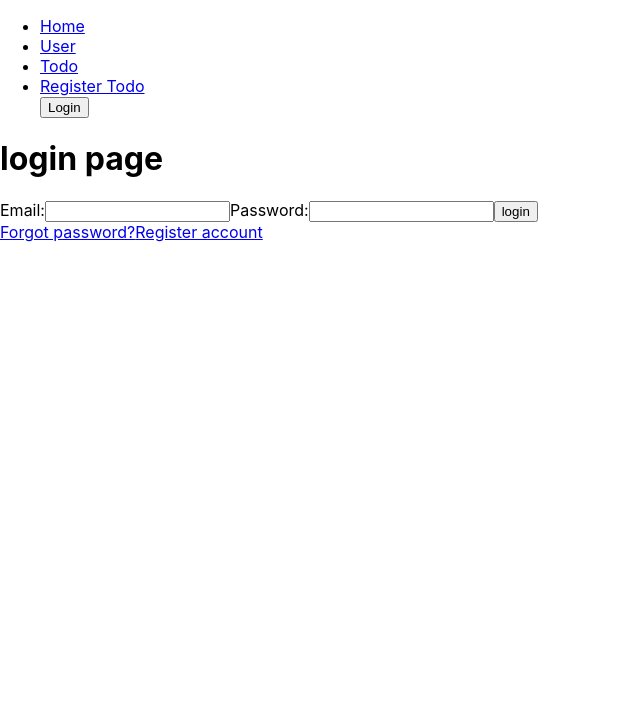
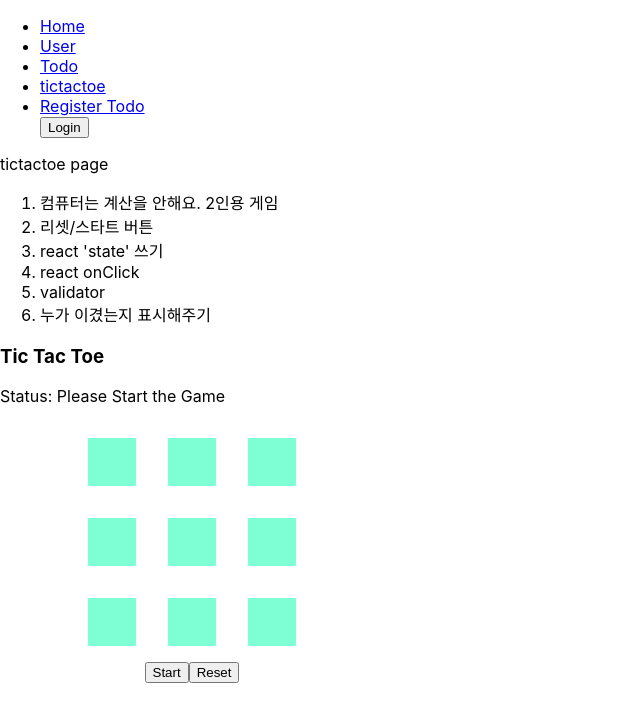
Before and after one commit to kys3923/jeremyTutorialFront, a React (Create React App) app in the folder front/: page /tictactoe in a window 1280 px wide. Before the commit this address led to /login. Shown: the top 722 px of the page, without its empty margins (0-640 px from the left). Built offline with nearby package versions, Linux system fonts and the light colour scheme.

Commit message:
ttt finished

```diff
--- a/front/src/App.js
+++ b/front/src/App.js
@@ -34,6 +34,7 @@ function App() {
         <Route path="/" element={<Landing />} />
         <Route path="login" element={<Login />} />
         <Route path='register' element={<Register />} />
+        <Route path="tictactoe" element={<Tictactoe />} />
 
         {/* userRoutes */}
         <Route element={<ClientRoute />}>
@@ -43,7 +44,6 @@ function App() {
           <Route path='todo/register' element={<TodoRegister />} />
           <Route path='todo/:id' element={<TodoPage />} />
 
-          <Route path="tictactoe" element={<Tictactoe />} />
         </Route>
 
       </Routes>
--- a/front/src/components/header.js
+++ b/front/src/components/header.js
@@ -33,6 +33,7 @@ const Header = (props) => {
         <li><a href='/'>Home</a></li>
         <li><a href='/user'>User</a></li>
         <li><a href='/todo'>Todo</a></li>
+        <li><a href='/tictactoe'>tictactoe</a></li>
         <li><a href='/todo/register'>Register Todo</a></li>
         {!isAuth ? <button onClick={loginButton}>Login</button> : <button onClick={logoutButton}>Logout</button>}
       </ul>
--- a/front/src/pages/Tictactoe.css
+++ b/front/src/pages/Tictactoe.css
@@ -0,0 +1,37 @@
+.gameContainer {
+  display: flex;
+  flex-direction: column;
+  width: 24em;
+  justify-content: center;
+  align-items: center;
+}
+
+.row1 {
+  display: flex;
+  flex-direction: row;
+}
+.row2 {
+  display: flex;
+  flex-direction: row;
+}
+.row3 {
+  display: flex;
+  flex-direction: row;
+}
+
+.buttons {
+  width: 3em;
+  height: 3em;
+  background-color: aquamarine;
+  margin: 1em 1em;
+  display: flex;
+  justify-content: center;
+  align-items: center;
+}
+
+.buttonContainer {
+  width: 24em;
+  display: flex;
+  justify-content: center;
+  flex-direction: row;
+}
--- a/front/src/pages/Tictactoe.js
+++ b/front/src/pages/Tictactoe.js
@@ -1,6 +1,194 @@
 import './Tictactoe.css';
+import { useState } from 'react';
+
 
 const Tictactoe = (props) => {
+
+  const [ button1, setButton1 ] = useState('');
+  const [ button2, setButton2 ] = useState('');
+  const [ button3, setButton3 ] = useState('');
+  const [ button4, setButton4 ] = useState('');
+  const [ button5, setButton5 ] = useState('');
+  const [ button6, setButton6 ] = useState('');
+  const [ button7, setButton7 ] = useState('');
+  const [ button8, setButton8 ] = useState('');
+  const [ button9, setButton9 ] = useState('');
+  const [ player, setPlayer ] = useState(false);
+  const [ isGameStarted, setIsGameStarted ] = useState(false);
+  const [ isGameFinished, setIsGameFinished ] = useState(false);
+  const [ displayText, setDisplayText ] = useState('Please Start the Game');
+
+  const winValidator = () => {
+    console.log('checking')
+    // win situation 123, 147, 159, 258, 369, 357, 456, 789
+    if ( button1 === 'O' && button2 === 'O' && button3 === 'O' ||
+      button1 === 'O' && button4 === 'O' && button7 === 'O' ||
+      button1 === 'O' && button5 === 'O' && button9 === 'O' ||
+      button2 === 'O' && button5 === 'O' && button8 === 'O' ||
+      button3 === 'O' && button6 === 'O' && button9 === 'O' ||
+      button3 === 'O' && button5 === 'O' && button7 === 'O' ||
+      button4 === 'O' && button5 === 'O' && button6 === 'O' ||
+      button7 === 'O' && button8 === 'O' && button9 === 'O'
+    ) {
+      setIsGameFinished(true);
+      displayTextSetter(player, isGameStarted, isGameFinished, 'O')
+    } else if (
+      button1 === 'X' && button2 === 'X' && button3 === 'X' ||
+      button1 === 'X' && button4 === 'X' && button7 === 'X' ||
+      button1 === 'X' && button5 === 'X' && button9 === 'X' ||
+      button2 === 'X' && button5 === 'X' && button8 === 'X' ||
+      button3 === 'X' && button6 === 'X' && button9 === 'X' ||
+      button3 === 'X' && button5 === 'X' && button7 === 'X' ||
+      button4 === 'X' && button5 === 'X' && button6 === 'X' ||
+      button7 === 'X' && button8 === 'X' && button9 === 'X'
+    ) {
+      setIsGameFinished(true);
+      displayTextSetter(player, isGameStarted, isGameFinished, 'X')
+    } else if (
+      button1 !== '' &&
+      button2 !== '' &&
+      button3 !== '' &&
+      button4 !== '' &&
+      button5 !== '' &&
+      button6 !== '' &&
+      button7 !== '' &&
+      button8 !== '' &&
+      button9 !== ''
+      ) {
+        setIsGameFinished(true);
+        displayTextSetter(player, isGameStarted, isGameFinished, 'draw')
+    }
+  }
+
+  const buttonHandler = (e, buttonNum, player, isGameStarted, isGameFinished) => {
+
+    // 1. if game has been started?
+    if (isGameStarted && !isGameFinished) {
+      // 2. if game started, who is the player?
+      if (!player) {
+        // 3. depends on the player, place O or X in the box
+        if(buttonNum === 'btn1') {
+          setButton1('O');
+          // 4. determine if the game has won or draw
+          // 5. if game is finished, isGameFinished = true
+          winValidator();
+          // 6. display who is the winner
+          setPlayer(!player)
+        } else if (buttonNum === 'btn2') {
+          setButton2('O');
+          winValidator();
+          setPlayer(!player)
+        } else if (buttonNum === 'btn3') {
+          setButton3('O');
+          winValidator();
+          setPlayer(!player)
+        } else if (buttonNum === 'btn4') {
+          setButton4('O');
+          winValidator();
+          setPlayer(!player)
+        } else if (buttonNum === 'btn5') {
+          setButton5('O');
+          winValidator();
+          setPlayer(!player)
+        } else if (buttonNum === 'btn6') {
+          setButton6('O');
+          winValidator();
+          setPlayer(!player)
+        } else if (buttonNum === 'btn7') {
+          setButton7('O');
+          winValidator();
+          setPlayer(!player)
+        } else if (buttonNum === 'btn8') {
+          setButton8('O');
+          winValidator();
+          setPlayer(!player)
+        } else if (buttonNum === 'btn9') {
+          setButton9('O');
+          winValidator();
+          setPlayer(!player)
+        }
+      } else {
+        if(buttonNum === 'btn1') {
+          setButton1('X');
+          winValidator();
+          setPlayer(!player)
+        } else if (buttonNum === 'btn2') {
+          setButton2('X');
+          winValidator();
+          setPlayer(!player)
+        } else if (buttonNum === 'btn3') {
+          setButton3('X');
+          winValidator();
+          setPlayer(!player)
+        } else if (buttonNum === 'btn4') {
+          setButton4('X');
+          winValidator();
+          setPlayer(!player)
+        } else if (buttonNum === 'btn5') {
+          setButton5('X');
+          winValidator();
+          setPlayer(!player)
+        } else if (buttonNum === 'btn6') {
+          setButton6('X');
+          winValidator();
+          setPlayer(!player)
+        } else if (buttonNum === 'btn7') {
+          setButton7('X')
+          winValidator();
+          setPlayer(!player)
+        } else if (buttonNum === 'btn8') {
+          setButton8('X');
+          winValidator();
+          setPlayer(!player)
+        } else if (buttonNum === 'btn9') {
+          setButton9('X');
+          winValidator();
+          setPlayer(!player)
+        }
+      }
+    } else {
+      console.log('game not started')
+    }
+  }
+
+  const startButtonHandler = (e) => {
+    e.preventDefault()
+    setIsGameStarted(true)
+    displayTextSetter(player, isGameStarted, isGameFinished)
+  }
+
+  const resetButtonHandler = (e) => {
+    e.preventDefault();
+    setButton1('');
+    setButton2('');
+    setButton3('');
+    setButton4('');
+    setButton5('');
+    setButton6('');
+    setButton7('');
+    setButton8('');
+    setButton9('');
+    setPlayer(false);
+    setIsGameStarted(false);
+    setIsGameFinished(false);
+    displayTextSetter(player, isGameStarted, isGameFinished)
+  }
+
+  const displayTextSetter = (player, isGameStarted, isGameFinished, winner) => {
+    if (winner === 'O') {
+      return setDisplayText('Player O has won')
+    } else if (winner === 'X') {
+      return setDisplayText('Player X has won')
+    } else if (winner === 'draw') {
+      return setDisplayText('Draw Game')
+    } else if (!isGameFinished && !isGameStarted){
+      return setDisplayText('Please Start the Game')
+    } else {
+      return setDisplayText('game in progress')
+    }
+  }
+
+
   return (
     <div>
       <p>tictactoe page</p>
@@ -13,13 +201,33 @@ const Tictactoe = (props) => {
         <li>누가 이겼는지 표시해주기</li>
       </ol>
 
-      <div className='row1'>
-        <div className='buttons' ></div>
-        <div className='buttons'></div>
-        <div className='buttons'></div>
+      <div>
+        <h3>Tic Tac Toe</h3>
+        <p>Status: {displayText}</p>
       </div>
-      <div className='row2'></div>
-      <div className='row3'></div>
+
+      <div className='gameContainer'>
+        <div className='row1'>
+          <div className='buttons' onClick={(e) => buttonHandler(e, 'btn1', player, isGameStarted, isGameFinished)}>{button1}</div>
+          <div className='buttons' onClick={(e) => buttonHandler(e, 'btn2', player, isGameStarted, isGameFinished)}>{button2}</div>
+          <div className='buttons' onClick={(e) => buttonHandler(e, 'btn3', player, isGameStarted, isGameFinished)}>{button3}</div>
+        </div>
+        <div className='row2'>
+          <div className='buttons' onClick={(e) => buttonHandler(e, 'btn4', player, isGameStarted, isGameFinished)}>{button4}</div>
+          <div className='buttons' onClick={(e) => buttonHandler(e, 'btn5', player, isGameStarted, isGameFinished)}>{button5}</div>
+          <div className='buttons' onClick={(e) => buttonHandler(e, 'btn6', player, isGameStarted, isGameFinished)}>{button6}</div>
+        </div>
+        <div className='row3'>
+          <div className='buttons' onClick={(e) => buttonHandler(e, 'btn7', player, isGameStarted, isGameFinished)}>{button7}</div>
+          <div className='buttons' onClick={(e) => buttonHandler(e, 'btn8', player, isGameStarted, isGameFinished)}>{button8}</div>
+          <div className='buttons' onClick={(e) => buttonHandler(e, 'btn9', player, isGameStarted, isGameFinished)}>{button9}</div>
+        </div>
+      </div>
+      <div className='buttonContainer'>
+        <button onClick={startButtonHandler}>Start</button>
+        <button onClick={resetButtonHandler}>Reset</button>
+      </div>
+
     </div>
   );
 }
```
